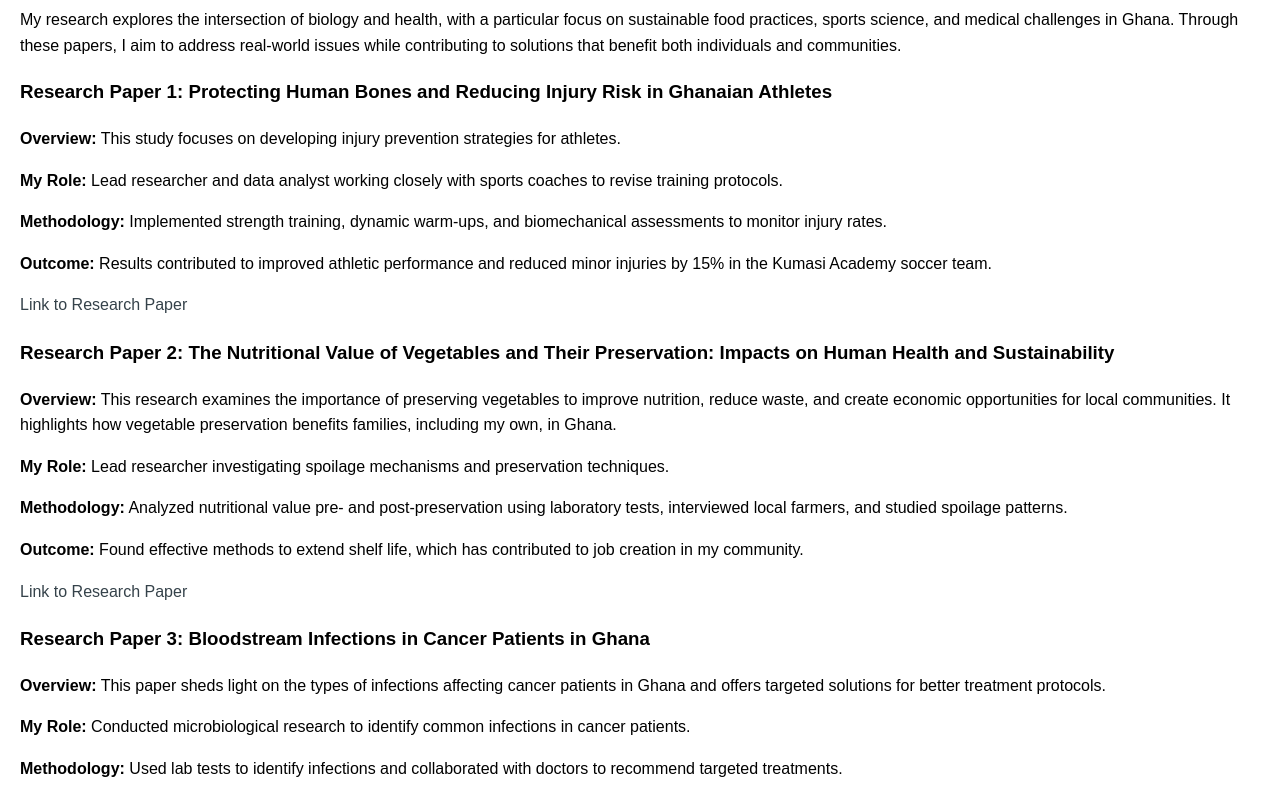
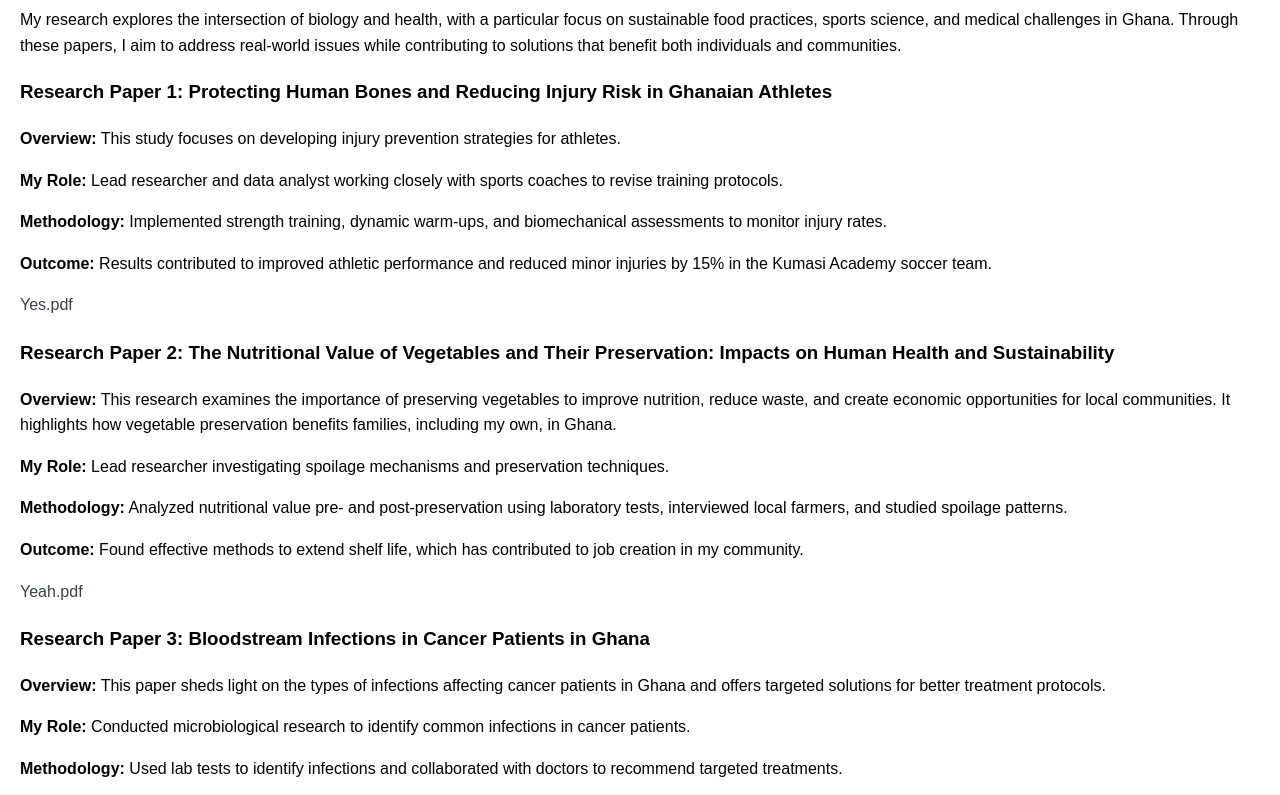
Before and after one commit to mumsprofile/mumsprofile.github.io, a plain HTML site: page index.html in a window 1280 px wide. Shown: the part 507-1302 px from the top of the page. Drawn offline with Linux system fonts and the light colour scheme.

Commit message:
index.html

```diff
--- a/index.html
+++ b/index.html
@@ -31,7 +31,7 @@
             <p><strong>My Role:</strong> Lead researcher and data analyst working closely with sports coaches to revise training protocols.</p>
             <p><strong>Methodology:</strong> Implemented strength training, dynamic warm-ups, and biomechanical assessments to monitor injury rates.</p>
             <p><strong>Outcome:</strong> Results contributed to improved athletic performance and reduced minor injuries by 15% in the Kumasi Academy soccer team.</p>
-            <a href="#">Link to Research Paper</a>
+            <a href="#">Yes.pdf</a>
         </div>
 
         <div class="paper">
@@ -40,7 +40,7 @@
             <p><strong>My Role:</strong> Lead researcher investigating spoilage mechanisms and preservation techniques.</p>
             <p><strong>Methodology:</strong> Analyzed nutritional value pre- and post-preservation using laboratory tests, interviewed local farmers, and studied spoilage patterns.</p>
             <p><strong>Outcome:</strong> Found effective methods to extend shelf life, which has contributed to job creation in my community.</p>
-            <a href="#">Link to Research Paper</a>
+            <a href="#">Yeah.pdf</a>
         </div>
 
         <div class="paper">
```
